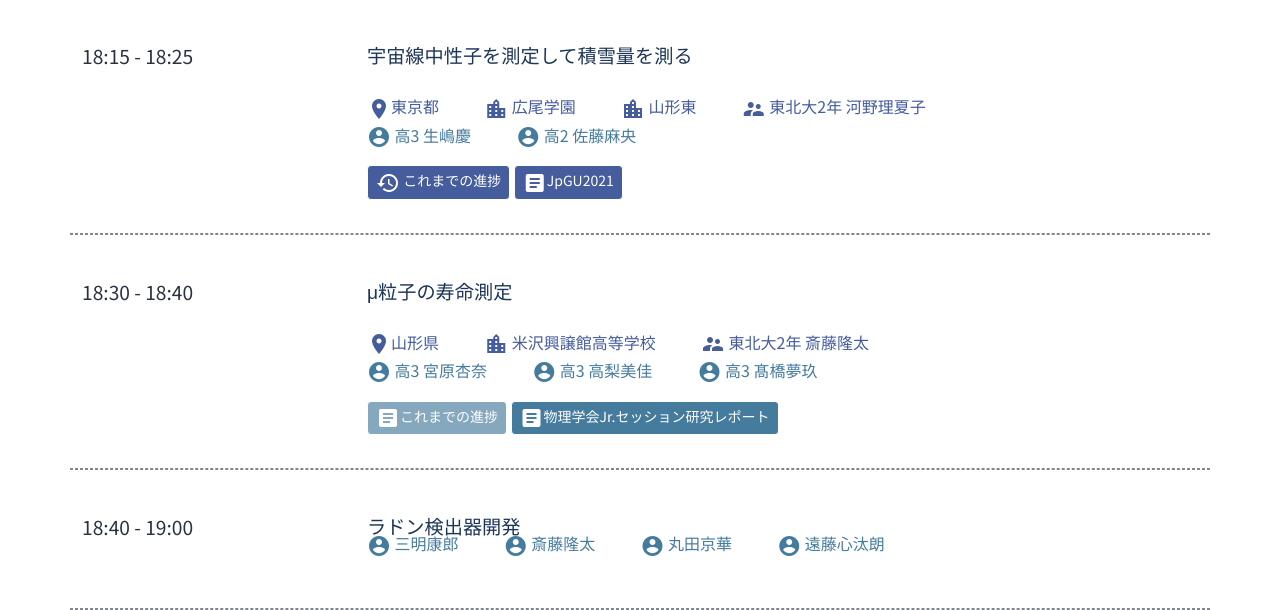
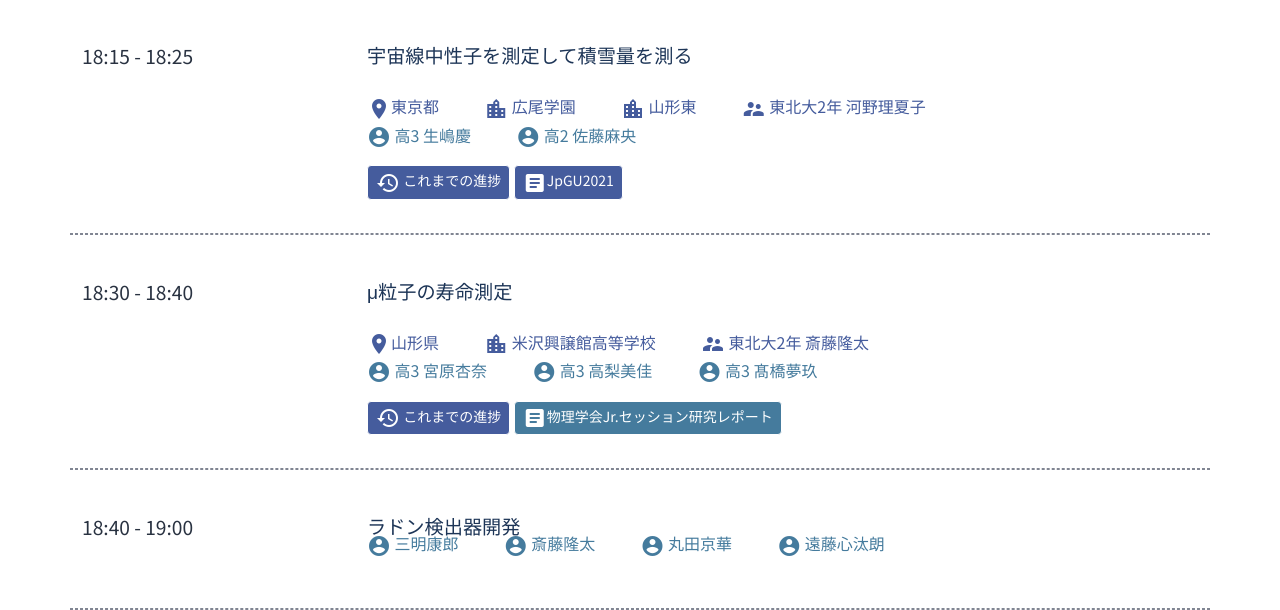
Before and after one commit to accel-kitchen/tanq-website, a PHP site: page /progress-report/2021-1/ in a window 1280 px wide. Shown: the part 3879-4489 px from the top of the page. Run offline with PHP 8.4, Linux system fonts and the light colour scheme.

Commit message:
進捗報告会に米沢興譲館のNotionリンクを追加

```diff
--- a/progress-report/2021-1/index.php
+++ b/progress-report/2021-1/index.php
@@ -332,7 +332,8 @@ include($webroot."/header.php");
                         <span class="material-icons icon">account_circle</span> <span class="margin">高3 高梨美佳</span>
                         <span class="material-icons icon">account_circle</span> <span class="margin">高3 髙橋夢玖</span>
                     </p>
-                    <button class="btn text-white btn-sm rounded disabled"><span class="material-icons icon">article</span>これまでの進捗</button>
+                    <button onclick="location.href='https://www.notion.so/6-12-f56998277f474a78b12faa681fec6871'" class="btn history text-white btn-sm rounded"><span class="material-icons icon">history
+                    </span> これまでの進捗</button>
                     <button onclick="location.href='<?php echo $urlroot ?>/material/kojyokan-jps-2021.pdf'" class="btn text-white btn-sm rounded"><span class="material-icons icon">article</span>物理学会Jr.セッション研究レポート</button>
                 </div>
             </div>
```
